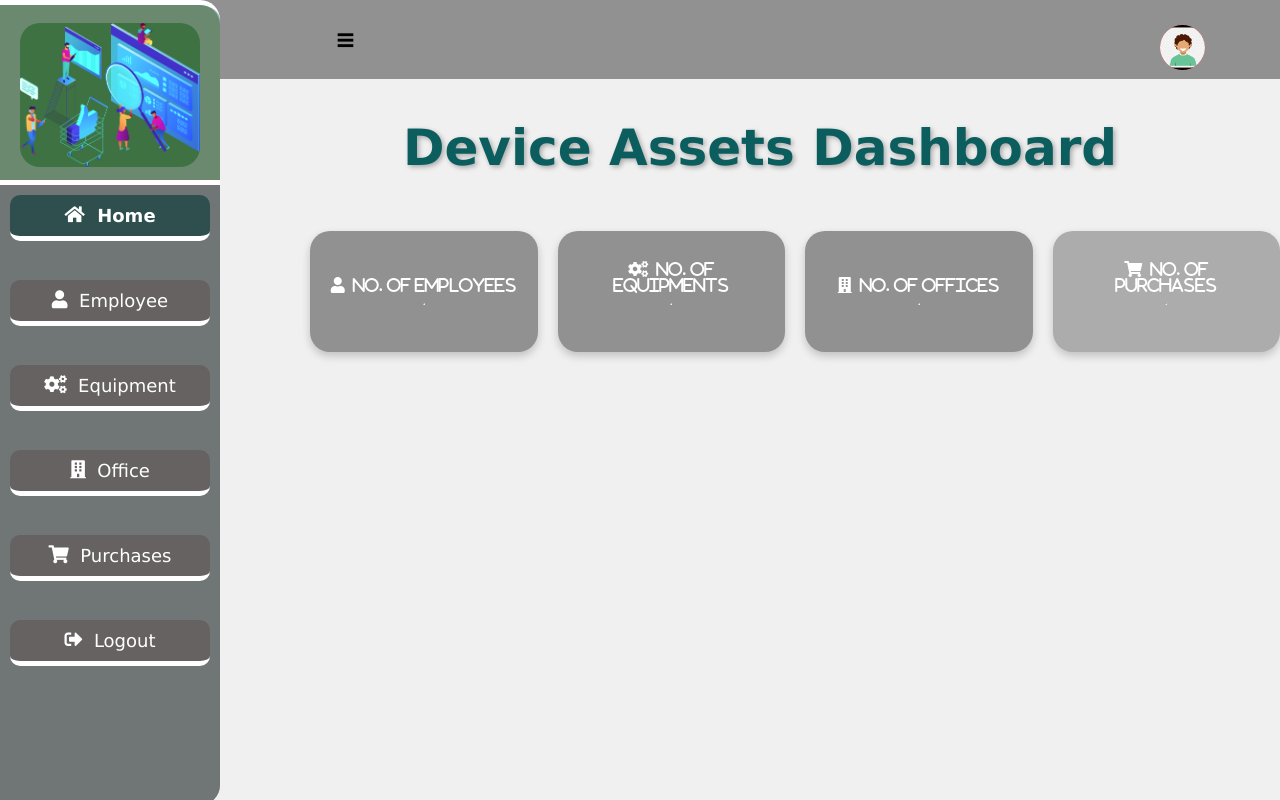
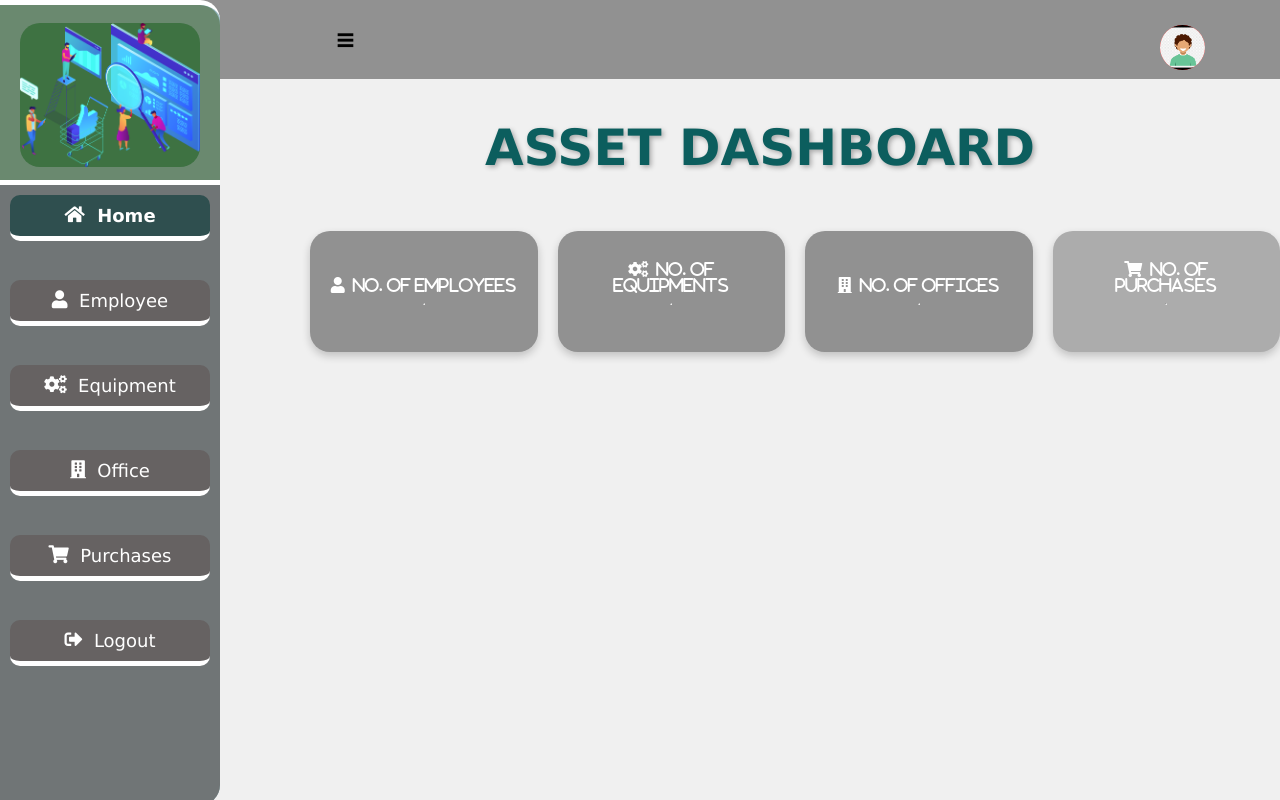
Before and after one commit to Aristocratjnr/device-inventory-system, a Flask app: template templates/main.html in a window 1280 px wide. Run offline with Flask 3, Linux system fonts and the light colour scheme; the template is opened without the code that fills it, so the values that code supplies are empty.

Commit message:
Update main.html to use more descriptive title for asset dashboard

```diff
--- a/templates/main.html
+++ b/templates/main.html
@@ -37,7 +37,7 @@
     </section>
 
     <h1 class="mytitle" style="text-align: center; font-size: 50px; color: #0c5e5e; font-weight: bold; margin-top: 40px; text-shadow: 2px 2px 5px rgba(0,0,0,0.3); transition: transform 0.3s ease-in-out;">
-      <center>Device Assets Dashboard</center>
+      <center>ASSET DASHBOARD</center>
     </h1>
 
     <div class="cards">
```
